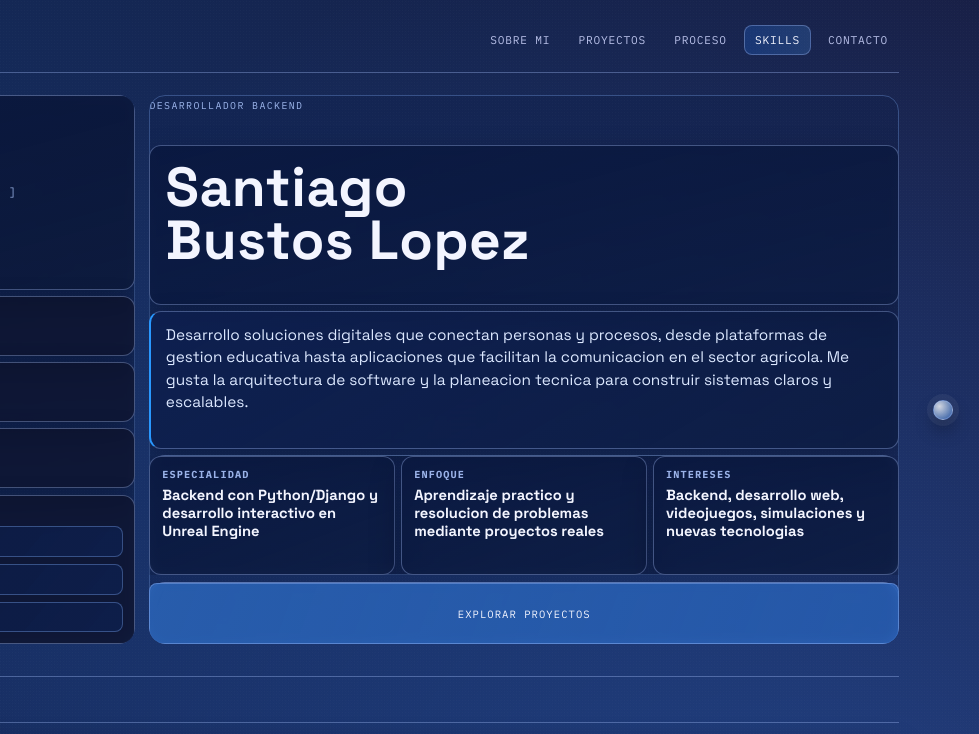
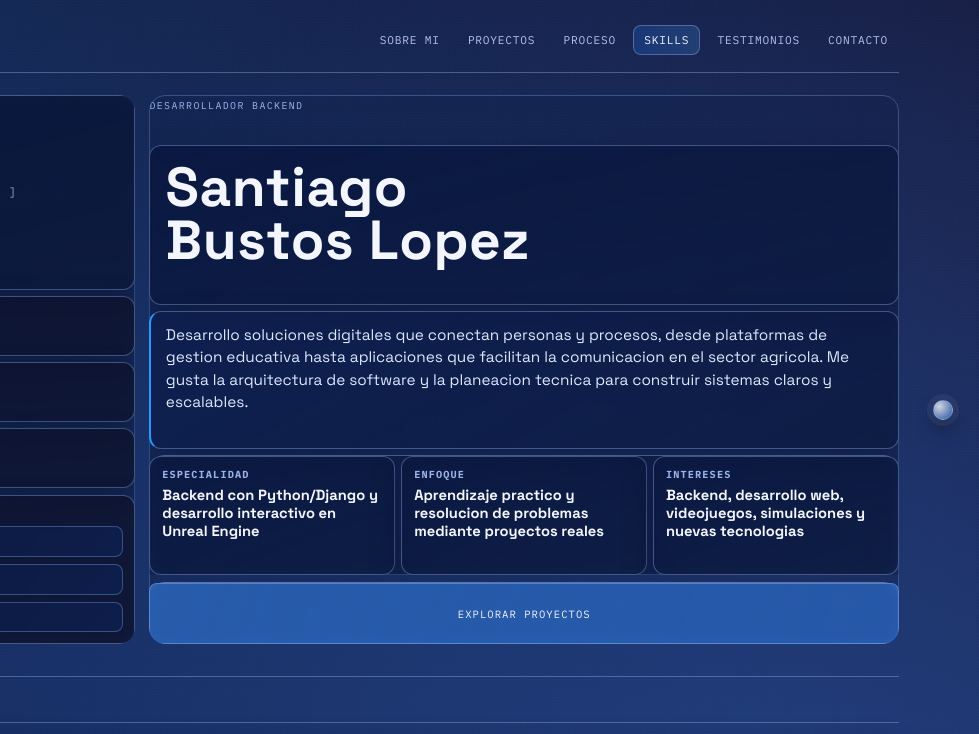
Before and after one commit to Santtiy/Portafolio_Santy, a plain HTML site: page index.html in a window 1280 px wide. Shown: the top 734 px of the page, 301-1280 px from the left. Drawn offline with Linux system fonts and the light colour scheme.

Commit message:
Agrego la parte de testimonios

```diff
--- a/index.html
+++ b/index.html
@@ -26,6 +26,7 @@
         <a href="#proyectos">Proyectos</a>
         <a href="#proceso">Proceso</a>
         <a href="#skills">Skills</a>
+        <a href="#testimonios">Testimonios</a>
         <a href="#contacto">Contacto</a>
       </nav>
     </header>
```
